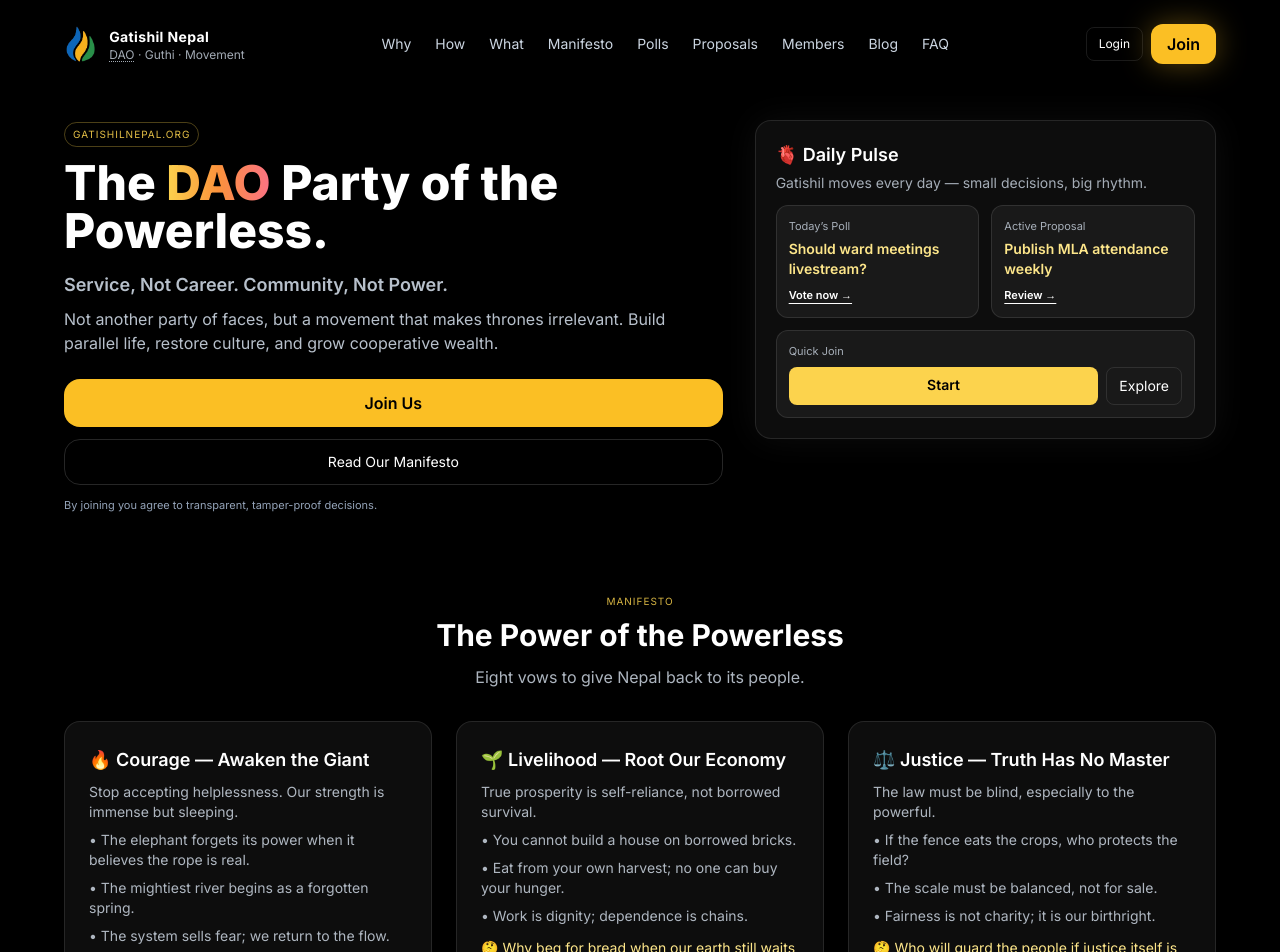
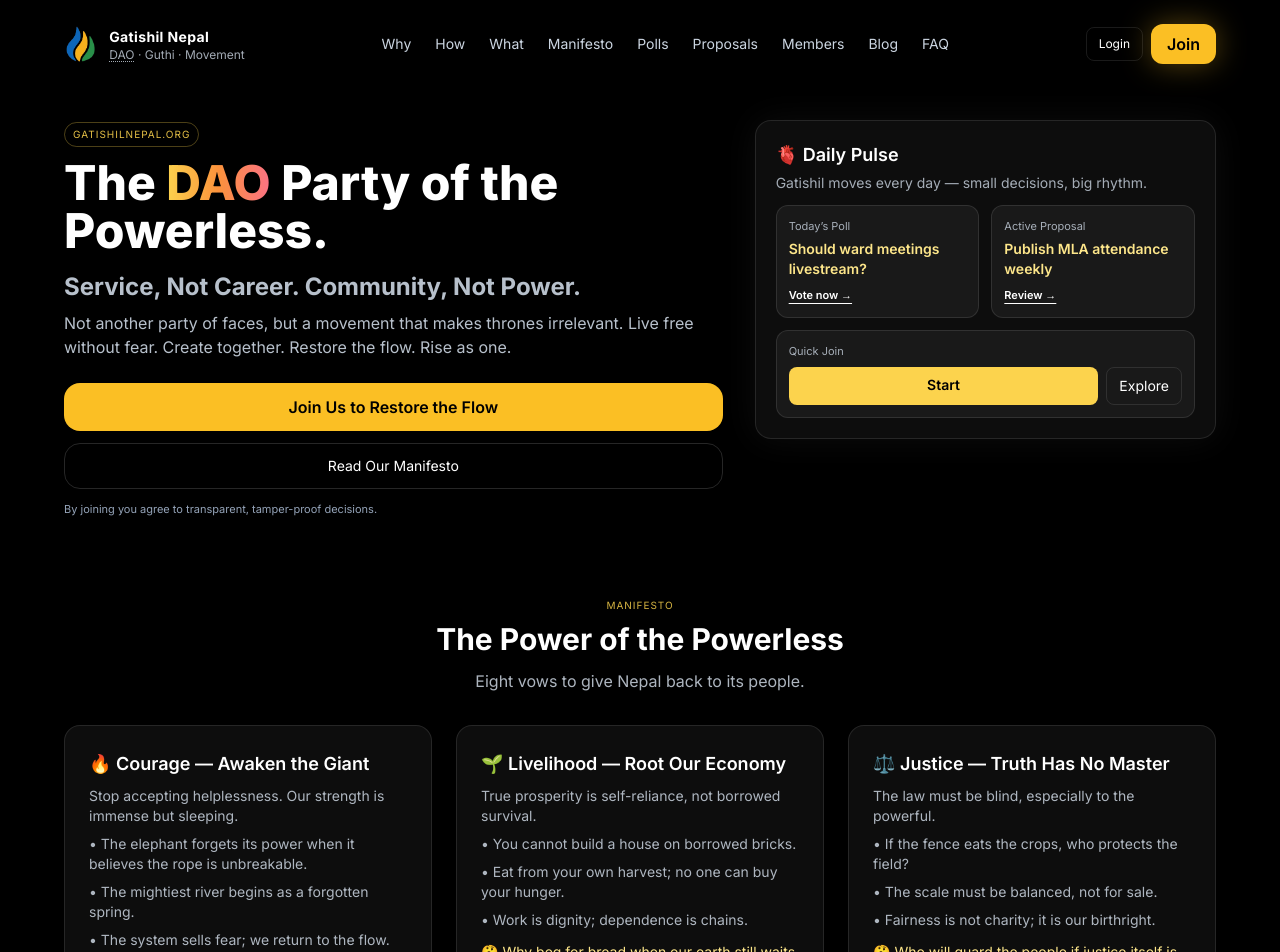
Before and after one commit to Zenslim/Gatishil, a Next.js app: page / in a window 1280 px wide. Shown: the top 952 px of the page. Built offline with nearby package versions, Linux system fonts and the light colour scheme.

Commit message:
Update page.tsx

```diff
--- a/app/page.tsx
+++ b/app/page.tsx
@@ -239,13 +239,17 @@ export default function HomePage() {
           <motion.h1 className="text-[28px] sm:text-4xl md:text-5xl font-extrabold leading-tight mt-3" {...fadeUp(0.05)}>
   The <DaoWord className="bg-clip-text text-transparent bg-gradient-to-r from-amber-300 via-orange-400 to-rose-400" /> Party of the Powerless.
 </motion.h1>
-            <motion.p className="mt-4 text-slate-300/90 text-base sm:text-lg max-w-2xl" {...fadeUp(0.1)}>
-              <span className="font-semibold">Service, Not Career. Community, Not Power.</span>
-            </motion.p>
+           <motion.p
+  className="mt-4 text-slate-300/90 text-xl sm:text-2xl font-bold max-w-2xl"
+  {...fadeUp(0.1)}
+>
+  Service, Not Career. Community, Not Power.
+</motion.p>
+
 
             <motion.p className="mt-2 text-slate-300/90 text-sm sm:text-base max-w-2xl" {...fadeUp(0.14)}>
               Not another party of faces, but a movement that makes thrones irrelevant.
-              Build parallel life, restore culture, and grow cooperative wealth.
+              Live free without fear. Create together. Restore the flow. Rise as one.
             </motion.p>
 
             {/* CTAs */}
@@ -257,7 +261,7 @@ export default function HomePage() {
                 className="px-5 py-3 rounded-2xl bg-amber-400 text-black font-semibold text-center transition"
                 {...fadeUp(0.18)}
               >
-                Join Us
+                Join Us to Restore the Flow
               </motion.a>
                           <motion.a
                 href="#manifesto"
@@ -329,7 +333,7 @@ export default function HomePage() {
               </h3>
               <ul className="mt-2 space-y-2 text-slate-300/85 text-sm">
                 <li>Stop accepting helplessness. Our strength is immense but sleeping.</li>
-                <li>• The elephant forgets its power when it believes the rope is real.</li>
+                <li>• The elephant forgets its power when it believes the rope is unbreakable.</li>
                 <li>• The mightiest river begins as a forgotten spring.</li>
                 <li>• The system sells fear; we return to the flow.</li>
               </ul>
```
